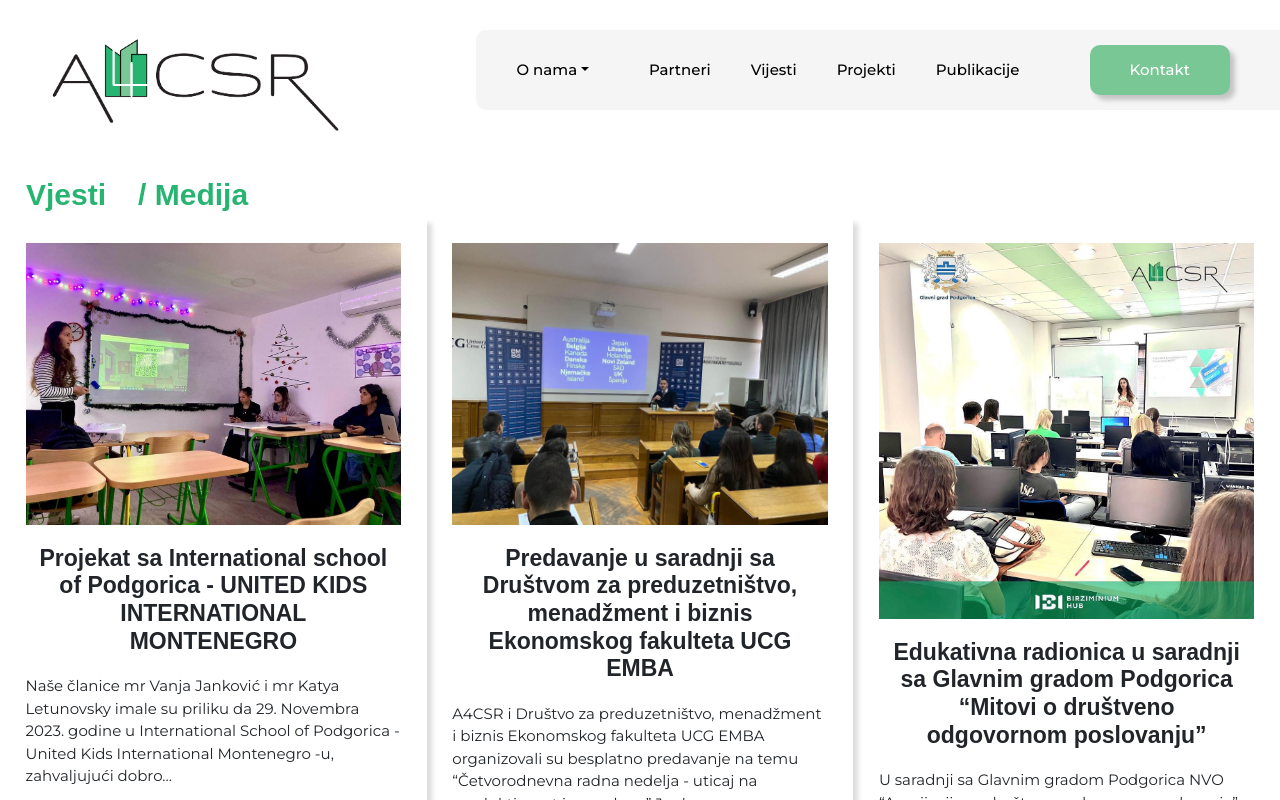
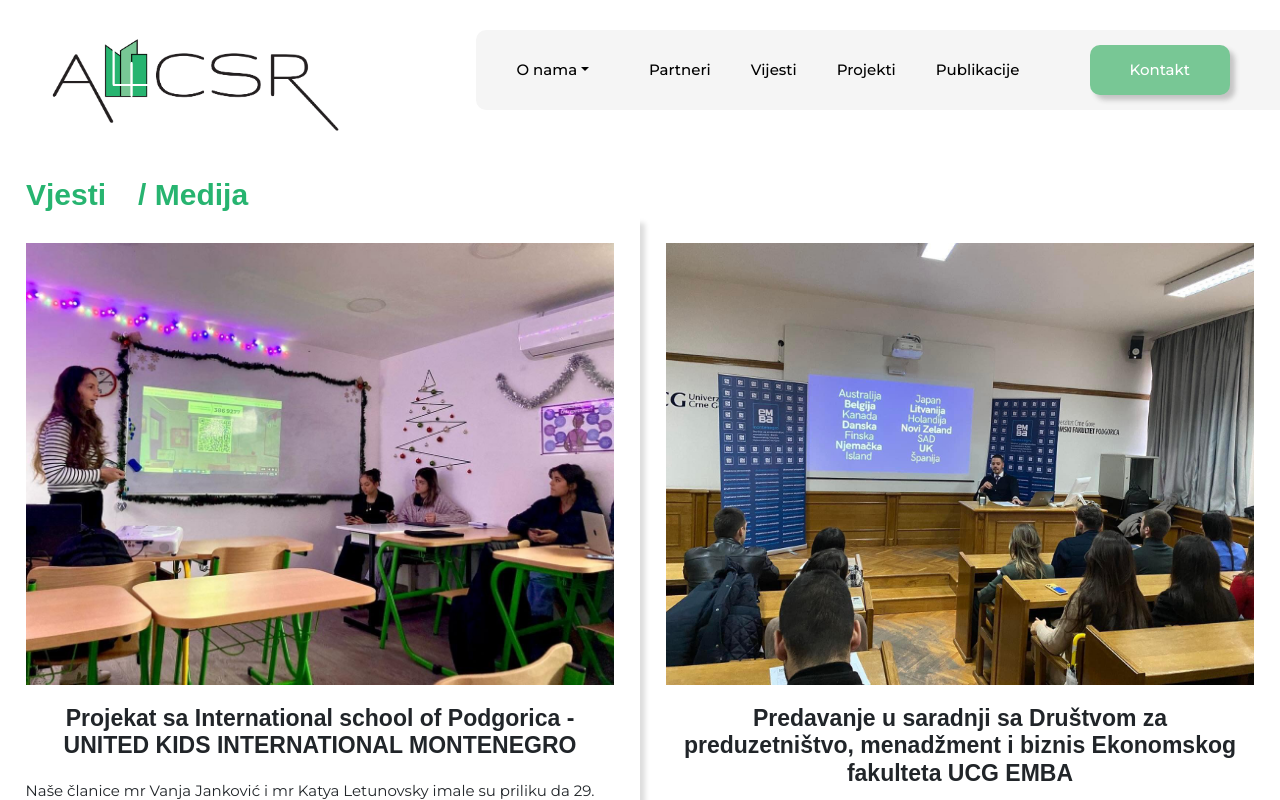
Before and after one commit to mmarakesh/a4csr, a React (Create React App) app: page /vjesti in a window 1280 px wide. Shown: the top 800 px of the page. Built offline with nearby package versions, Linux system fonts and the light colour scheme; a web font is replaced by a local one.

Commit message:
fixed bug

```diff
--- a/src/Components/Vjesti/Vjesti.css
+++ b/src/Components/Vjesti/Vjesti.css
@@ -99,7 +99,14 @@ color: #27B470;
     flex-direction: column;
 }
 
-
+@media all and (max-width: 1400px) {
+    .vjesti-card {
+        width: 500px;
+    }
+    .vjesti-three-card {
+        width: 500px;
+    }
+}
 @media all and (max-width: 1280px) {
     /* .vjesti-three-all {
         flex-wrap: wrap;
```
